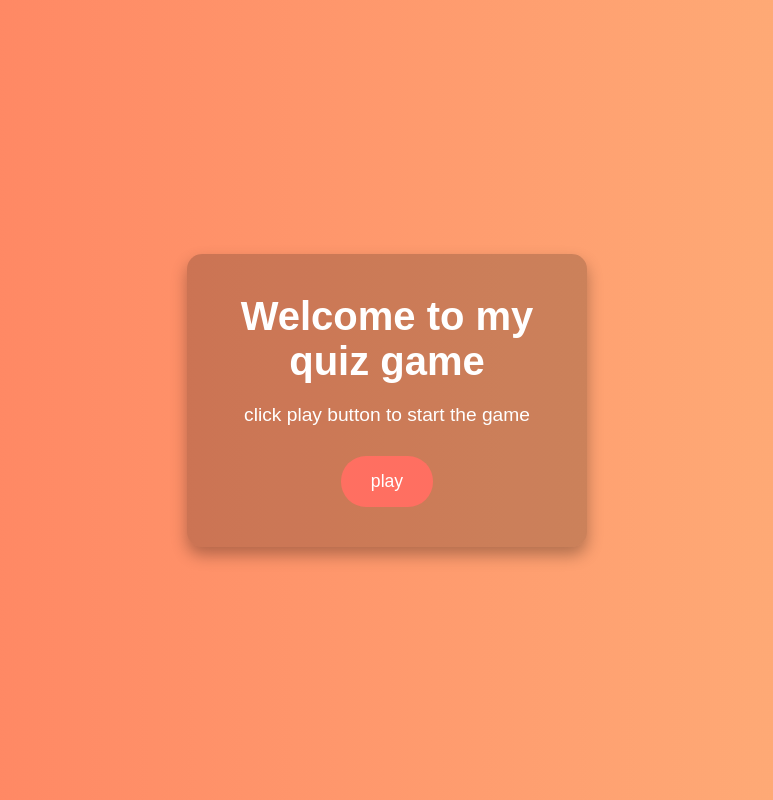
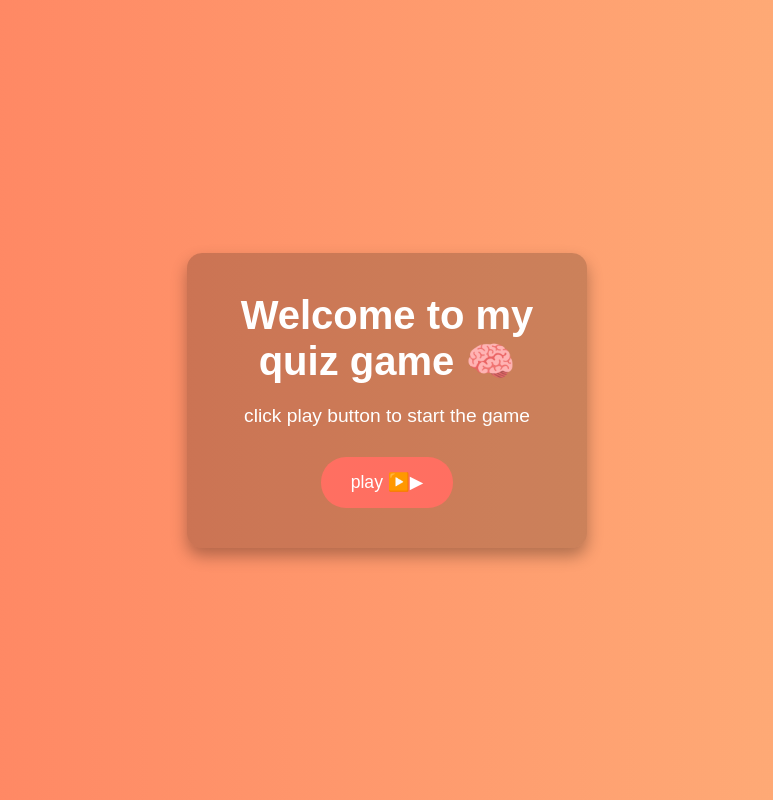
Before and after one commit to shibbux/quizzleflux, a plain HTML site: page main.html in a window 1280 px wide. Shown: the whole page, without its empty margins (253-1026 px from the left). Drawn offline with Linux system fonts and the light colour scheme.

Commit message:
Update main.html

```diff
--- a/main.html
+++ b/main.html
@@ -3,14 +3,14 @@
 <head>
     <meta charset="UTF-8">
     <meta name="viewport" content="width=device-width, initial-scale=1.0">
-    <title>Colorful Sign In Page</title>
+    <title>my quiz game</title>
     <link rel="stylesheet" href="main.css">
 </head>
 <body>
     <div class="container">
-        <h1>Welcome to my quiz game </h1>
+        <h1>Welcome to my quiz game 🧠 </h1>
         <p>click play button to start the game</p>
-        <button id="signInBtn">play</button>
+        <button id="signInBtn">play ▶️▶ </button>
     </div>
 
     <script>
```
